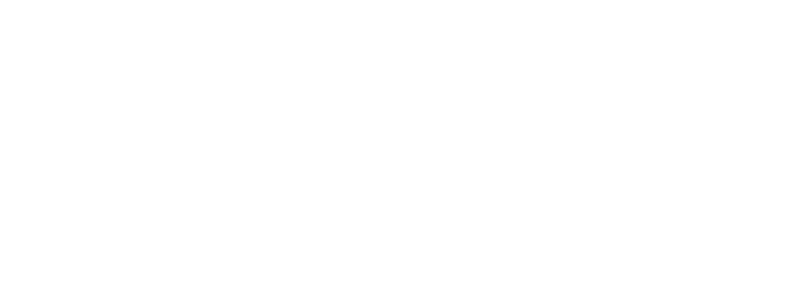
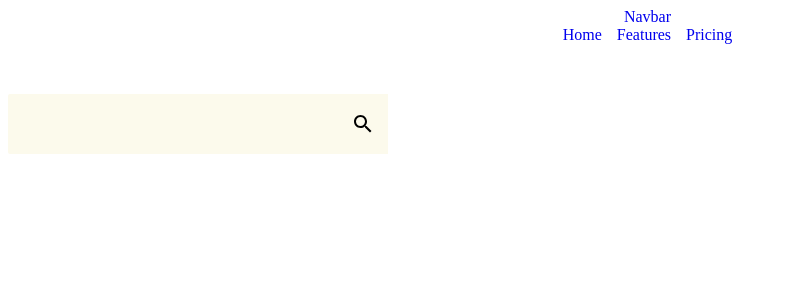
Before and after one commit to wang5322/BelleMaison, a React (Create React App) app in the folder client/: page / in a window 1280 px wide. Before the commit this address had no page. Shown: the top 300 px of the page, without its empty margins (0-787 px from the left). Built offline with nearby package versions, Linux system fonts and the light colour scheme.

Commit message:
add navbar and search compoments

```diff
--- a/client/package.json
+++ b/client/package.json
@@ -3,6 +3,10 @@
   "version": "0.1.0",
   "private": true,
   "dependencies": {
+    "@emotion/react": "^11.11.1",
+    "@emotion/styled": "^11.11.0",
+    "@mui/icons-material": "^5.14.12",
+    "@mui/material": "^5.14.12",
     "@testing-library/jest-dom": "^5.17.0",
     "@testing-library/react": "^13.4.0",
     "@testing-library/user-event": "^13.5.0",
--- a/client/src/App.js
+++ b/client/src/App.js
@@ -1,10 +1,14 @@
 import "./App.css";
 import { BrowserRouter as Router, Route, Routes, Link } from "react-router-dom"; // Switch is replaced by Routes
 import TestPicture from "./pages/TestPicture";
+import Navbar from './components/HomeNavbar';
+import SearchBar from './components/SearchBar';
 
 function App() {
   return (
     <div className="App">
+      <Navbar />
+      <SearchBar />
       <Router>
         {/* Routes section */}
         <Routes>
--- /dev/null
+++ b/client/src/components/HomeNavbar.js
@@ -0,0 +1,23 @@
+import Container from 'react-bootstrap/Container';
+import Nav from 'react-bootstrap/Nav';
+import Navbar from 'react-bootstrap/Navbar';
+
+function ColorSchemesExample() {
+  return (
+    <>
+    <Navbar bg="dark" data-bs-theme="dark">
+        <Container>
+          <Navbar.Brand href="#home">Navbar</Navbar.Brand>
+          <Nav className="me-auto">
+            <Nav.Link href="#home">Home</Nav.Link>
+            <Nav.Link href="#features">Features</Nav.Link>
+            <Nav.Link href="#pricing">Pricing</Nav.Link>
+          </Nav>
+        </Container>
+      </Navbar>
+
+    </>
+  );
+}
+
+export default ColorSchemesExample;
--- /dev/null
+++ b/client/src/components/SearchBar.css
@@ -0,0 +1,72 @@
+.searchInputs{
+    margin-top: 50px;
+    display: flex;
+}
+
+.searchInputs input{
+    background-color: rgb(252, 250, 236);
+    border: 0;
+    border-radius: 2px;
+    border-top-right-radius: 0px;
+    border-bottom-right-radius: 0px;
+    font-size: 18px;
+    padding: 15px;
+    height: 30px;
+    width: 300px;
+}
+
+.searchIcon{
+    height: 60px;
+    width: 50px;
+    background-color: rgb(252, 250, 236);
+    display: grid;
+    place-items: center;
+}
+
+input:focus{
+    outline: none;
+}
+.searshIcon svg{
+    font-size: 35px;
+}
+
+.dataResult {
+     margin-top: 5px;
+     width: 300px;
+    height: 200px;
+     background-color: white;
+    box-shadow: rgba(0, 0, 0, 0.35) 0px 5px 15px;
+    overflow: hidden;
+    overflow-y: auto;
+  }
+
+  .dataResult::-webkit-scrollbar {
+    display: none;
+  }
+  .dataResult .dataItem {
+    width: 100%;
+    height: 30px;
+    display: flex;
+    align-items: center;
+    color: black;
+  }
+
+  .dataItem p{
+    padding-left: 10px;
+  }
+
+  .dataItem p:hover{
+    cursor: pointer;
+  }
+ a{
+    text-decoration: none;
+    padding-left: 15px;
+ }
+
+  a:hover {
+    background-color: lightgrey;
+  }
+
+#clearBtn{
+    cursor: pointer;
+}
--- /dev/null
+++ b/client/src/components/SearchBar.js
@@ -0,0 +1,58 @@
+import React, {useState} from 'react';
+import "./SearchBar.css";
+import SearchIcon from '@mui/icons-material/Search';
+//import CloseIcon from '@mui/icons-material/Close';
+
+
+function SearchBar({placeholder, data}){
+    const [filteredData, setFilteredData] = useState([]);
+    const [inputValue, setInputValue] = useState("");
+    const [wordEntered, setWordEntered] = useState("");
+
+    const handleFilter = (event)=>{
+        const search = event.target.value;
+        const newFilter = data.filter((value)=>{
+            return value.city.toLowerCase().includes(search.toLowerCase());
+        });
+        if(search === ""){
+            setFilteredData([]);
+        }else{
+            setFilteredData(newFilter);
+        }
+    }
+
+    const clearInput = ()=>{
+        setFilteredData([]);
+        setWordEntered("");
+        setInputValue("");
+    }
+
+    const setSearchCity = (value)=>{
+        //setInputValue(value);
+        //alert(value);
+        document.getElementById("searchInput").value = value;
+        clearInput();
+    }
+
+    return (
+        <div className='search'>
+            <div className='searchInputs'>
+                <input id="searchInput" type='text' placeholder={placeholder} onChange={handleFilter}></input>
+                <div className='searchIcon'>
+
+                        <SearchIcon />
+
+                </div>
+            </div>
+            {filteredData.length !== 0 &&
+                <div className='dataResult'>
+                    {filteredData.map((value, key)=>{
+                        return <a onClick={()=>{setSearchCity(value.city)}} className='dataItem' >{value.city}</a>
+                    })}
+                </div>
+            }
+        </div>
+    )
+}
+
+export default SearchBar;
--- a/client/src/index.js
+++ b/client/src/index.js
@@ -1,6 +1,5 @@
 import React from 'react';
 import ReactDOM from 'react-dom/client';
-import './index.css';
 import App from './App';
 import reportWebVitals from './reportWebVitals';
 
```
Also changed, not shown: 1 other file (tests, documents, lock files or other folders).
